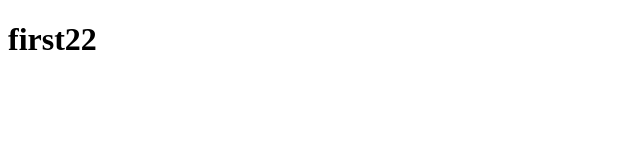
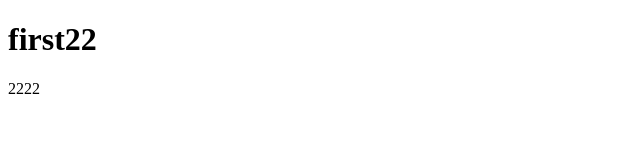
Before and after one commit to skyisbest1/kosta700, a plain HTML site: page kosta700/WebContent/index.html in a window 1280 px wide. Shown: the full height of the page, 0-640 px from the left. Drawn offline with Linux system fonts and the light colour scheme.

Commit message:
2222 commit

```diff
--- a/kosta700/WebContent/index.html
+++ b/kosta700/WebContent/index.html
@@ -6,5 +6,6 @@
 </head>
 <body>
 	<h1>first22</h1>
+	<div>2222</div>
 </body>
 </html>
```
Also changed, not shown: 1 other file.
